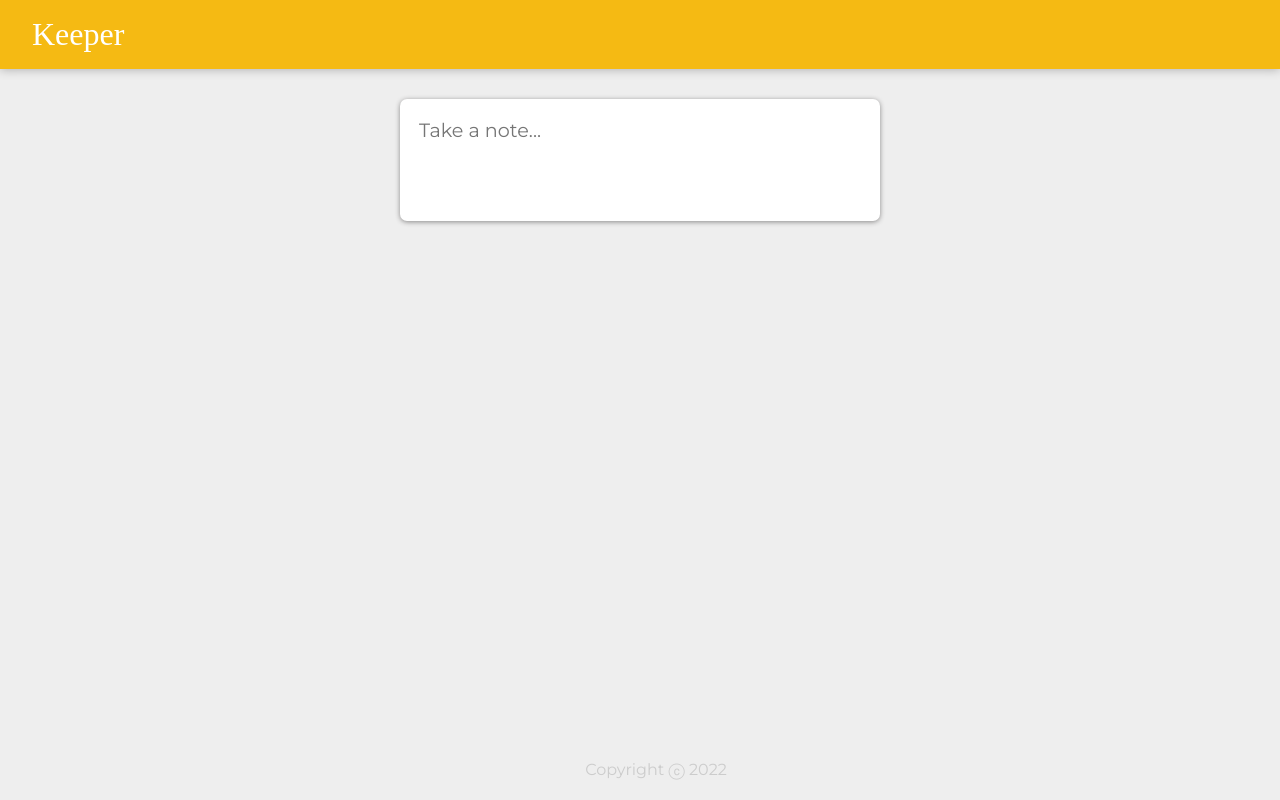
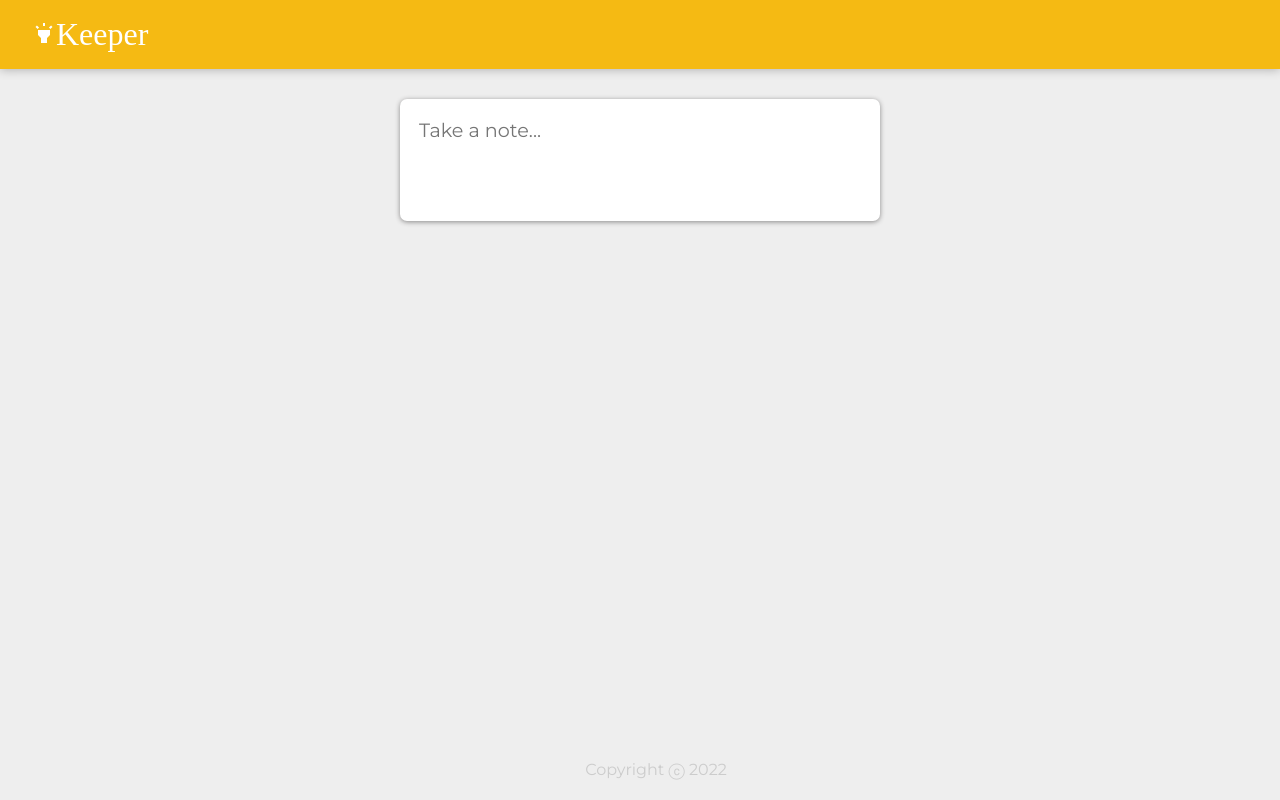
Before and after one commit to sravanpant/Keeper-App-react-project, a React (Create React App) app: page / in a window 1280 px wide. Built offline with nearby package versions, Linux system fonts and the light colour scheme; a web font is replaced by a local one.

Commit message:
Update Header.jsx

```diff
--- a/src/components/Header.jsx
+++ b/src/components/Header.jsx
@@ -1,9 +1,13 @@
 import React from "react";
+import HighlightIcon from "@mui/icons-material/Highlight";
 
 function Header() {
   return (
     <header>
-      <h1>Keeper</h1>
+      <h1>
+        <HighlightIcon />
+        Keeper
+      </h1>
     </header>
   );
 }
```
